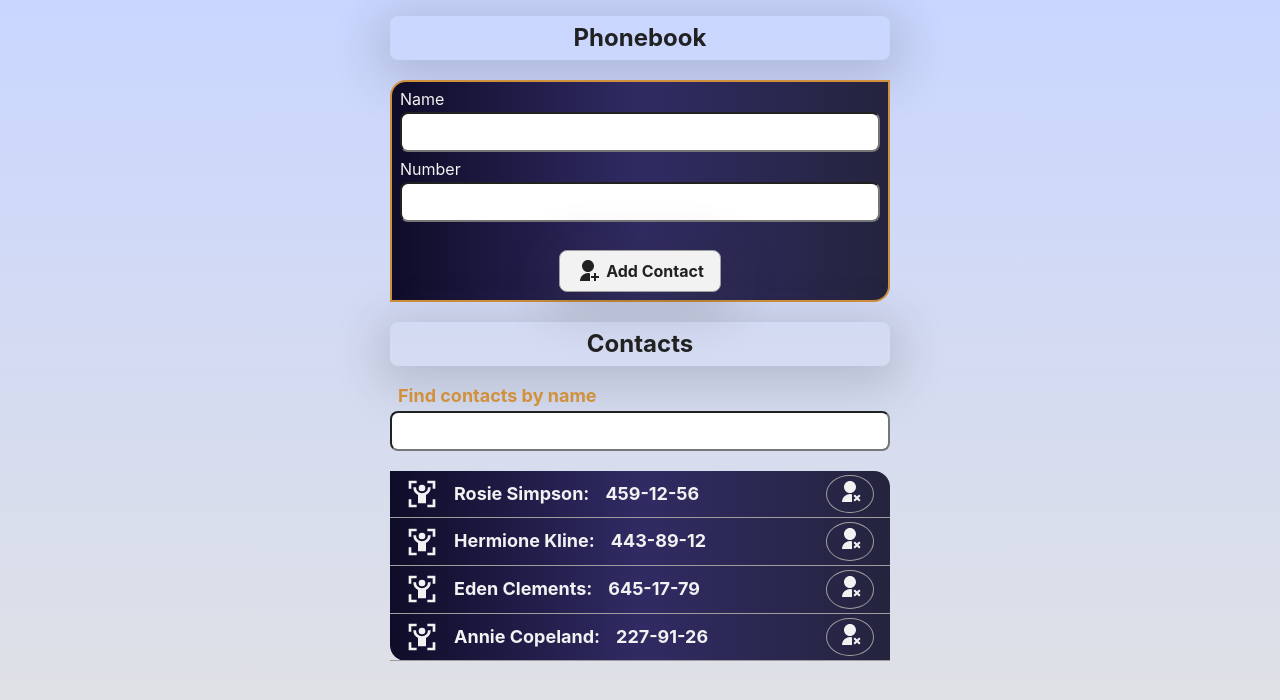
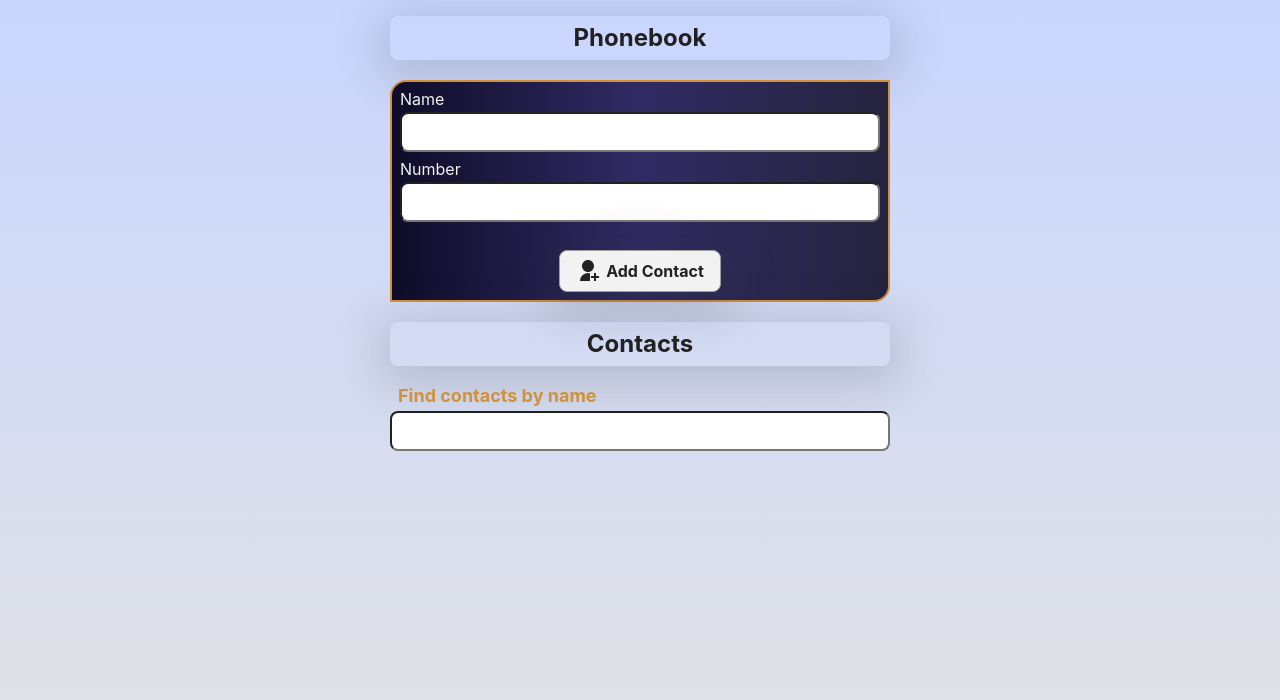
Before and after one commit to DisRachik/goit-react-hw-08-phonebook, a React (Create React App) app: page / in a window 1280 px wide. Shown: the top 700 px of the page. Built offline with nearby package versions, Linux system fonts and the light colour scheme.

Commit message:
feat: step 6 of the task is completed

```diff
--- a/src/components/App/App.jsx
+++ b/src/components/App/App.jsx
@@ -4,23 +4,19 @@ import { Section, ContactForm, ContactList, Filter } from 'components';
 
 export class App extends Component {
   state = {
-    contacts: [
-      { id: 'id-1', name: 'Rosie Simpson', number: '459-12-56' },
-      { id: 'id-2', name: 'Hermione Kline', number: '443-89-12' },
-      { id: 'id-3', name: 'Eden Clements', number: '645-17-79' },
-      { id: 'id-4', name: 'Annie Copeland', number: '227-91-26' },
-    ],
+    contacts: [],
     filter: '',
   };
 
   addContact = newContact => {
-    const auditNewContact = newContact.name.toLowerCase();
+    const { name } = newContact;
+    const auditNewContact = name.toLowerCase();
     if (
       this.state.contacts.find(
         ({ name }) => name.toLowerCase() === auditNewContact
       )
     ) {
-      alert(`${newContact.name} is already in contacts`);
+      alert(`${name} is already in contacts`);
       return;
     }
 
@@ -40,15 +36,24 @@ export class App extends Component {
     );
   };
 
+  removeContact = contactId => {
+    this.setState(prevState => ({
+      contacts: prevState.contacts.filter(({ id }) => id !== contactId),
+    }));
+  };
+
   render() {
+    const { addContact, onFilter, removeContact, displayContacts } = this;
+    const { filter } = this.state;
+
     return (
       <Layout>
         <Section title="Phonebook">
-          <ContactForm onSubmit={this.addContact} />
+          <ContactForm onSubmit={addContact} />
         </Section>
         <Section title="Contacts">
-          <Filter value={this.state.filter} onChange={this.onFilter} />
-          <ContactList contacts={this.displayContacts()} />
+          <Filter value={filter} onChange={onFilter} />
+          <ContactList contacts={displayContacts()} onRemove={removeContact} />
         </Section>
       </Layout>
     );
--- a/src/components/ContactList/ContactList.jsx
+++ b/src/components/ContactList/ContactList.jsx
@@ -2,13 +2,13 @@ import PropTypes from 'prop-types';
 import { RiBodyScanFill, RiUserUnfollowFill } from 'react-icons/ri';
 import { ContactItems, ContactItem, BtnDelete } from './ContactList.styled';
 
-export const ContactList = ({ contacts }) => (
+export const ContactList = ({ contacts, onRemove }) => (
   <ContactItems>
     {contacts.map(({ id, name, number }) => (
       <ContactItem key={id}>
         <RiBodyScanFill size={32} />
         {name}: <span>{number}</span>
-        <BtnDelete type="button">
+        <BtnDelete type="button" onClick={() => onRemove(id)}>
           <RiUserUnfollowFill size={24} />
         </BtnDelete>
       </ContactItem>
@@ -24,5 +24,5 @@ ContactItem.propTypes = {
       number: PropTypes.string.isRequired,
     })
   ),
-  // removeContact: PropTypes.func.isRequired,
+  onRemove: PropTypes.func,
 };
--- a/src/index.css
+++ /dev/null
@@ -1,3 +0,0 @@
-body {
-  color: rgba(237, 226, 226, 0.23);
-}
```
